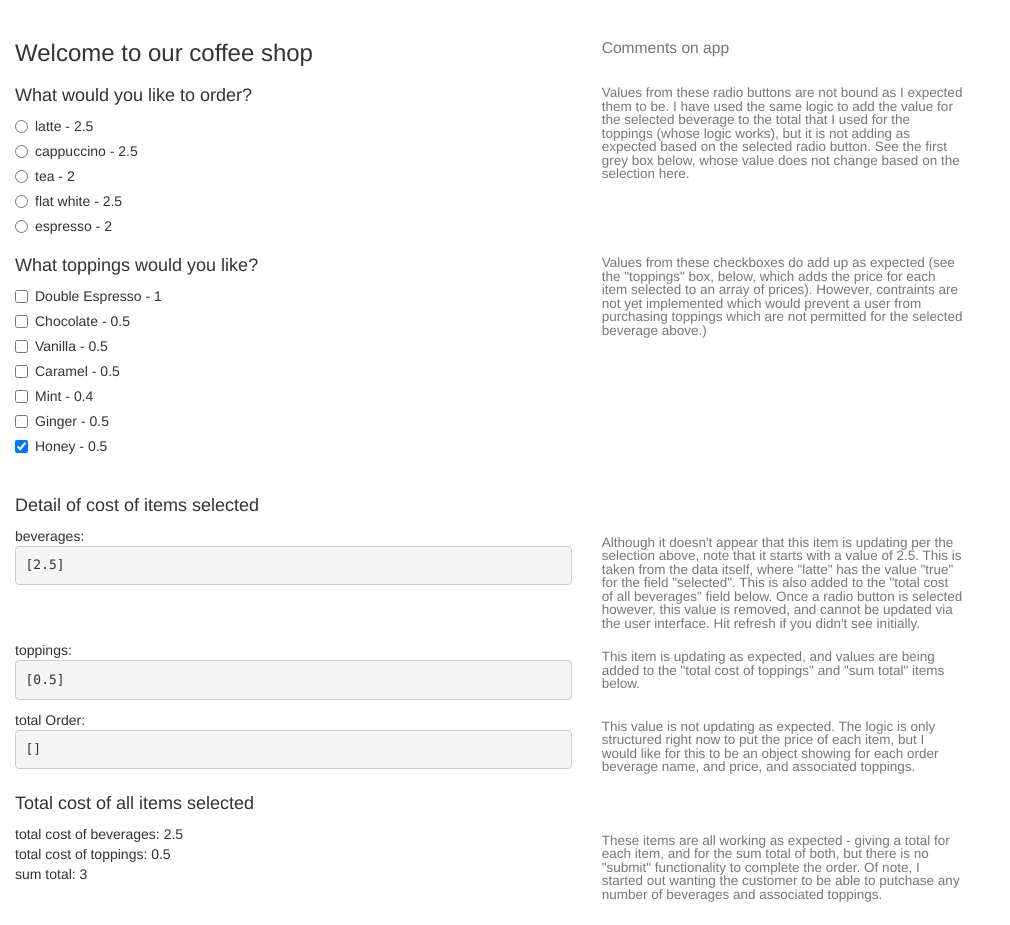
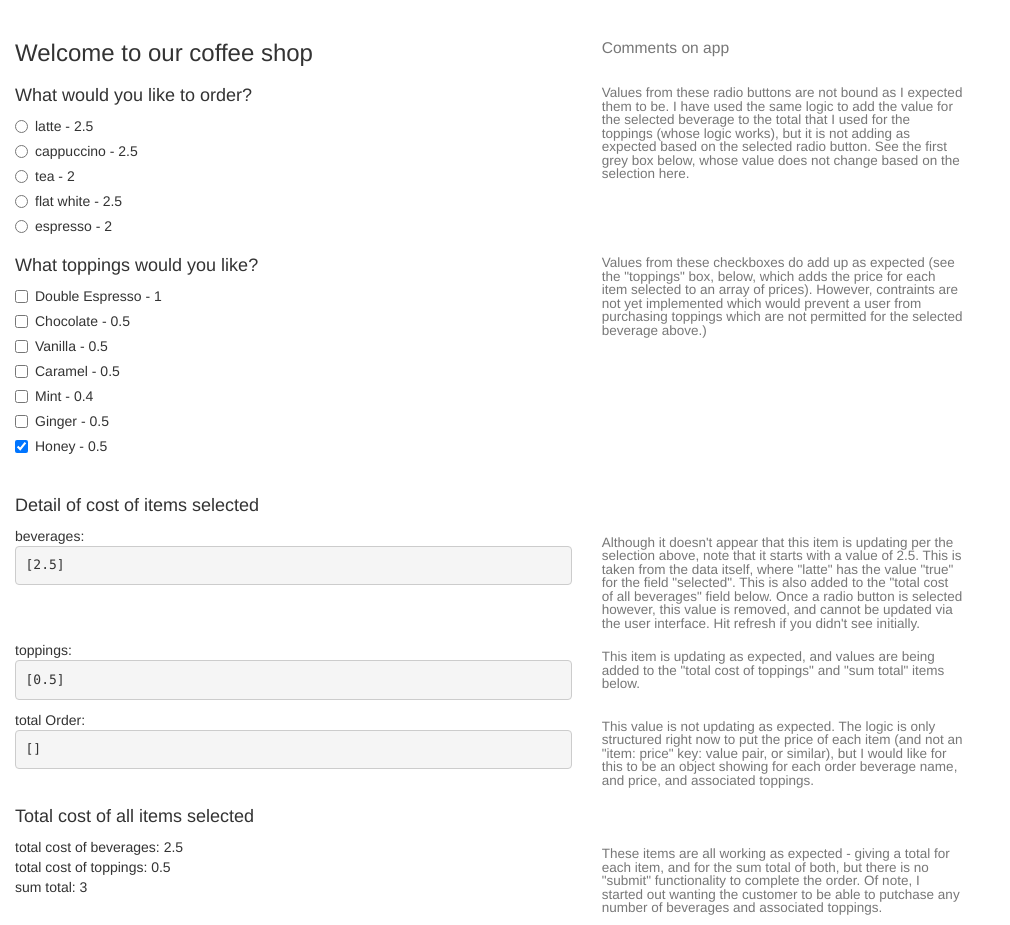
Before and after one commit to mugshepherd/coffeeApp, a website: page app/index.html in a window 1280 px wide. Shown: the whole page, without its empty margins (0-1010 px from the left). Drawn offline with nearby package versions, Linux system fonts and the light colour scheme.

Commit message:
corrected lowercase controller name in app.spec.js.  correction to index.html

```diff
--- a/app/index.html
+++ b/app/index.html
@@ -71,7 +71,7 @@
             <div>total Order:<pre>{{orderSelection}}</pre></div>
           </div>
           <div class="col-md-4">
-          <h4><small>This value is not updating as expected.  The logic is only structured right now to put the price of each item, but I would like for this to be an object showing for each order beverage name, and price, and associated toppings.</small></h4>
+          <h4><small>This value is not updating as expected.  The logic is only structured right now to put the price of each item (and not an "item: price" key: value pair, or similar), but I would like for this to be an object showing for each order beverage name, and price, and associated toppings.</small></h4>
           </div>
         </div>
       <h4>Total cost of all items selected</h4>
```
Also changed, not shown: app/app.spec.js (+1 -1 lines).
